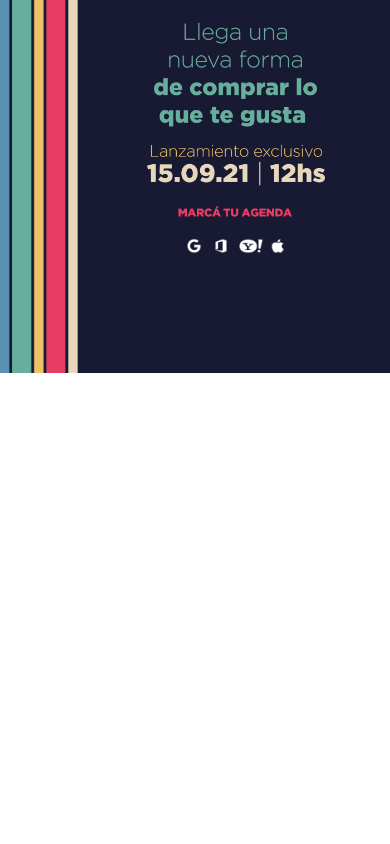
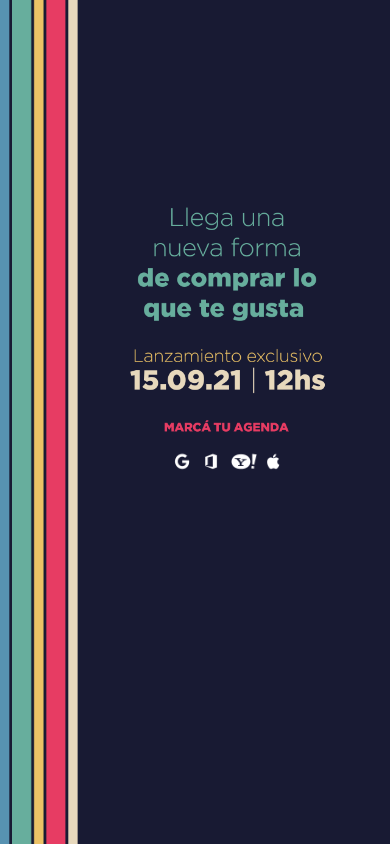
Before and after one commit to agusligustri/PruebaWEBHTML, a plain HTML site: page index.html in a window 390 px wide. Drawn offline with nearby package versions, Linux system fonts and the light colour scheme.

Commit message:
Add files via upload

```diff
--- a/css/styles.css
+++ b/css/styles.css
@@ -1,28 +1,32 @@
 @media (max-width: 576px) {
     .main-background {
         background-image: url(../images/Fondo.png);
-        background-repeat: no-repeat;
+        background-repeat: repeat-y;
         background-size: 100%;
         height: 100vh;
     }
 
     .texto1 {
-        width: 110%;
+        width: 120%;
+        padding-top: 50%;
         justify-content: end;
-        margin-top: -10%;
+        margin-top: 50%;
+        margin-left: -10%;
         text-align: center;
     }
 
     .texto2 {
-        width: 110%;
+        width: 120%;
         margin-top: -55%;
+        margin-left: -10%;
         text-align: center;
         margin-bottom: 20%;
     }
 
     .texto3 {
-        width: 110%;
+        width: 120%;
         margin-top: -110%;
+        margin-left: -10%;
         text-align: center;
     }
 
@@ -48,7 +52,8 @@
     .social-icons {
         margin-top: -60%;
         margin-left: 0%;
-        width: 110%;
+        width: 120%;
+        margin-left: -10%;
     }
 }
 
```
